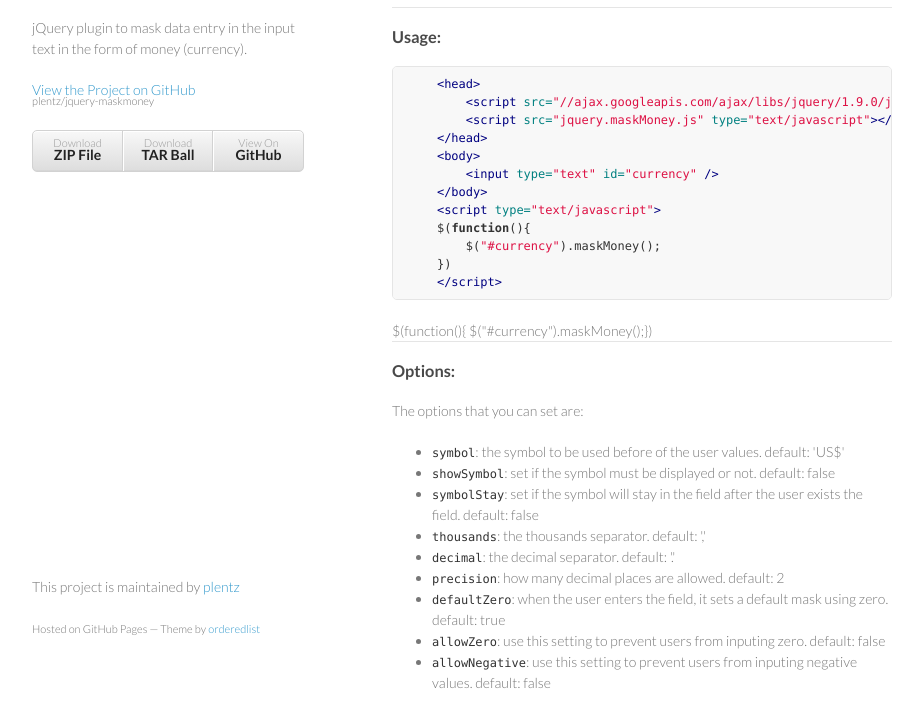
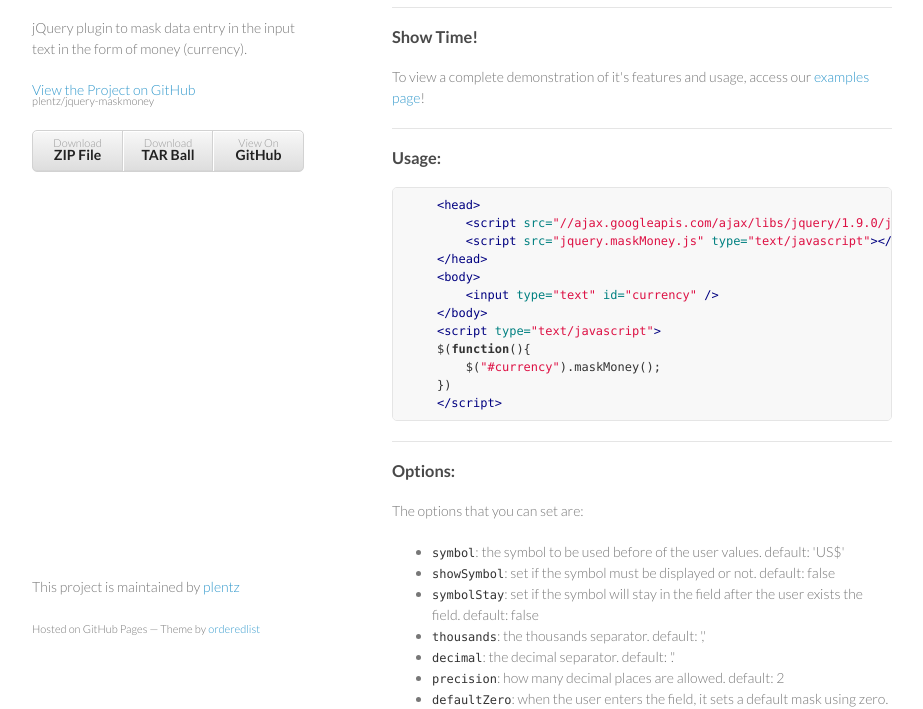
Before and after one commit to plentz/jquery-maskmoney, a plain HTML site: page index.html in a window 1280 px wide. Shown: the part 92-801 px from the top of the page, without its empty margins (178-1101 px from the left). Drawn offline with Linux system fonts and the light colour scheme.

```diff
--- a/index.html
+++ b/index.html
@@ -30,6 +30,10 @@
       <section>
         <p>Just a simple way to create masks to your currency form fields with <a href="http://jquery.com/">jQuery</a>.</p>
 
+<hr><h3>Show Time!</h3>
+
+<p>To view a complete demonstration of it's features and usage, access our <a href="http://plentz.github.com/jquery-maskmoney">examples page</a>!</p>
+
 <hr><h3>Usage:</h3>
 
 <div class="highlight"><pre>    <span class="nt">&lt;head&gt;</span>
@@ -46,9 +50,7 @@
     <span class="nt">&lt;/script&gt;</span>
 </pre></div>
 
-<p></p>
-
-$(function(){ $("#currency").maskMoney();}) <hr><h3>Options:</h3>
+<hr><h3>Options:</h3>
 
 <p>The options that you can set are:</p>
 
```
Also changed, not shown: params.json (+1 -1 lines).
